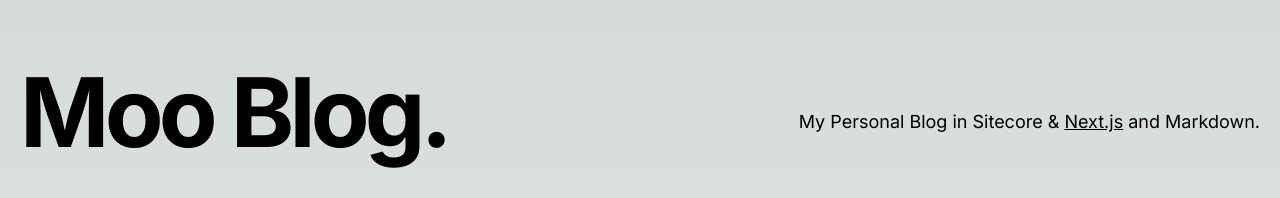
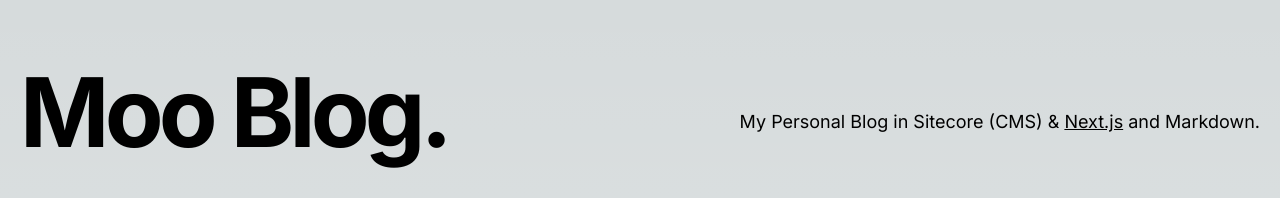
Before and after one commit to mohsinafridi/nextjs-blog, a Next.js app: page / in a window 1280 px wide. Shown: the top 198 px of the page. Built offline with nearby package versions, Linux system fonts and the light colour scheme.

Commit message:
Update Intro component to clarify CMS reference in subtitle

```diff
--- a/app/_components/intro.tsx
+++ b/app/_components/intro.tsx
@@ -7,7 +7,7 @@ export function Intro() {
         Moo Blog.
       </h1>
       <h4 className="text-center md:text-left text-lg mt-5 md:pl-8">
-        My Personal Blog in Sitecore & {' '}
+        My Personal Blog in Sitecore (CMS) & {' '}
         <a
           href="https://nextjs.org/"
           className="underline hover:text-blue-600 duration-200 transition-colors"
```
